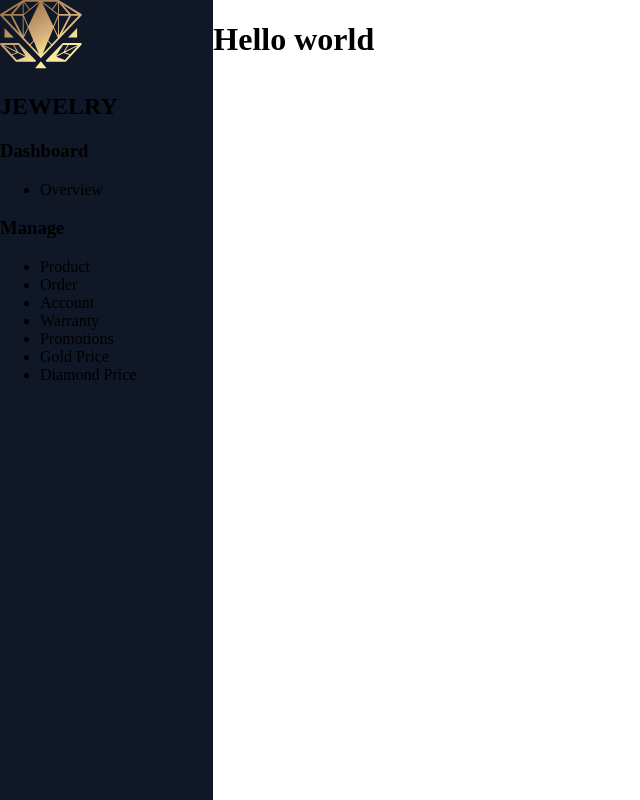
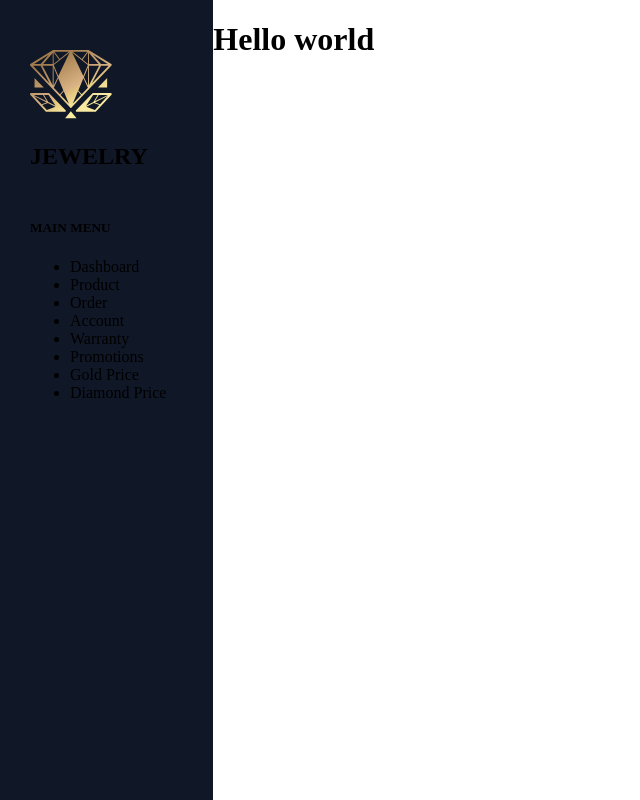
Before and after one commit to Nhut2912/DiamondShopSystem, a React (Create React App) app in the folder admin/: page /admin in a window 1280 px wide. Shown: the whole page, without its empty margins (0-640 px from the left). Built offline with nearby package versions, Linux system fonts and the light colour scheme.

Commit message:
update admin side

```diff
--- a/admin/src/components/navigation.js
+++ b/admin/src/components/navigation.js
@@ -6,43 +6,49 @@ import { ICONS } from "../constants";
 const Navigation = () => {
     return(
         <div className="navigation">
-            <div>
+            <div className="head-navigation">
                 <img src={ICONS.icon_logo_no_jewelry_text} alt="" />
                 <h2>JEWELRY</h2>
             </div>
-            <div>
-                <h3>Dashboard</h3>
+            <div className="main-menu">
+                <h5>
+                    MAIN MENU
+                </h5>
                 <ul>
                     <li>
-                        <img  alt="" />
-                        <span>Overview</span>
+                        <div>
+
+                        </div>
+                        Dashboard
                     </li>
-                </ul>
-            </div>
-            <div>
-                <h3>
-                    Manage
-                </h3>
-                <ul>
                     <li>
+                        <div>
+
+                        </div>
                         Product
                     </li>
                     <li>
+                        <div></div>
                         Order
                     </li>
                     <li>
+                        <div></div>
                         Account
                     </li>
                     <li>
+                        <div></div>
                         Warranty
                     </li>
                     <li>
+                        <div></div>
                         Promotions
                     </li>
                     <li>
+                        <div></div>
                         Gold Price
                     </li>
                     <li>
+                        <div></div>
                         Diamond Price
                     </li>
 
--- a/admin/src/theme/Authentication.css
+++ b/admin/src/theme/Authentication.css
@@ -11,7 +11,7 @@
 .login-form{
     width: 850px;
     height: 500px;
-    background-color: rgba(0, 0, 0,0.9);
+    background-color: #101727;
     overflow: hidden;
     display: grid;
     grid-template-columns: 45% 55%;
@@ -38,7 +38,7 @@
     letter-spacing: 1.25px;
     margin-bottom: 50px;
     text-align: center;
-    color: rgba(0, 0, 0,0.8);
+    color: rgba(16, 23, 39, 0.8);
 }
 .login-form > .login-information > .input-box{
     display: grid;
@@ -48,7 +48,8 @@
     font-family: 'Roboto Serif';
     font-size: 14px;
     font-weight: 500;
-    color: rgba(0, 0, 0,0.4);
+    color: rgba(16, 23, 39, 0.5);
+
 }
 .login-form > .login-information > .input-box > label:nth-child(3){
     margin-top: 5px;
@@ -56,17 +57,17 @@
     text-decoration: underline;
 }
 .login-form > .login-information > .input-box > input::placeholder{
-    color: rgba(0, 0, 0,0.3);
+    color: rgba(16, 23, 39, 0.3);
 }
 .login-form > .login-information > .input-box > input{
     height: 45px;
-    border: 0.5px solid rgba(0, 0, 0,0.3);
+    border: 0.5px solid rgba(16, 23, 39, 0.4);
     outline: none;
     padding-left: 15px;
     font-family: 'Roboto Serif';
     font-size: 15px;
     font-weight: 600;
-    color: rgba(0, 0, 0,0.6);
+    color: rgba(16, 23, 39, 0.7);
 }
 .login-form > .login-information .button-login{
     background-color: aquamarine;
--- a/admin/src/theme/Navigation.css
+++ b/admin/src/theme/Navigation.css
@@ -2,3 +2,9 @@
     background-color: #101727;
     max-width: 250px;
 }
+.navigation > .head-navigation{
+    margin: 50px 30px;
+}
+.navigation > .main-menu{
+    margin: 0 30px;
+}
```
Also changed, not shown: admin/src/assets/icons/dashboard.svg (added), admin/src/assets/icons/diamond.svg (added).
